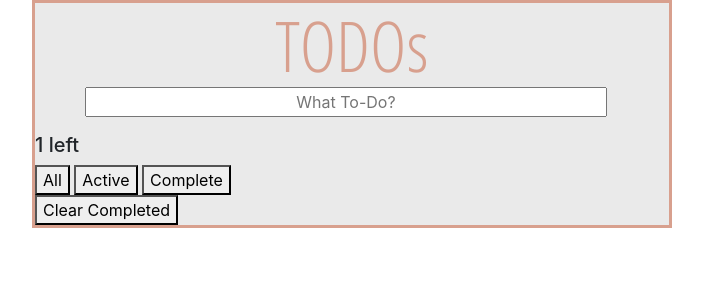
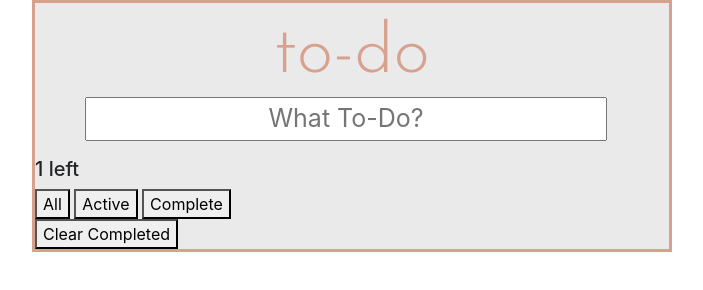
Before and after one commit to gabrielbrickle/TODOlist, a website: page index.html in a window 1280 px wide. Shown: the whole page, without its empty margins (288-991 px from the left). Drawn offline with nearby package versions, Linux system fonts and the light colour scheme; no server answers.

Commit message:
still working on styling and funcitonal buttons

```diff
--- a/index.html
+++ b/index.html
@@ -5,14 +5,14 @@
     <title>To Do List Gabriel</title>
     <link rel="stylesheet" href="https://cdnjs.cloudflare.com/ajax/libs/normalize/4.1.1/normalize.css" media="screen" title="no title" charset="utf-8">
     <link rel="stylesheet" href="node_modules/bootstrap/dist/css/bootstrap.css" media="screen" title="no title" charset="utf-8">
-    <link href='https://fonts.googleapis.com/css?family=Open+Sans+Condensed:300' rel='stylesheet' type='text/css'>
+<link href='https://fonts.googleapis.com/css?family=Josefin+Sans:400,300' rel='stylesheet' type='text/css'>
     <link rel="stylesheet" href="styles.css" media="screen" title="no title" charset="utf-8">
   </head>
   <body>
 
     <div class="maincontainer">
 
-        <h2>TODOs</h2>
+        <h2>to-do</h2>
 
     <div class="inputfields">
       <aside class="create-task">
--- a/styles.css
+++ b/styles.css
@@ -1,9 +1,16 @@
 h2 {
-  font-family: 'Open Sans Condensed', sans-serif;
+font-family: 'Josefin Sans', sans-serif;
+font-weight: lighter;
   font-size: 70px;
   margin: 0 auto;
   text-align: center;
   color: #D8A08E;
+  margin-top: 10px;
+}
+
+html {
+font-family: 'Josefin Sans', sans-serif;
+font-weight: lighter;
 }
 
 .maincontainer {
@@ -17,8 +24,17 @@ h2 {
   width: 522px;
   margin-left: 50px;
   text-align: center;
+  font-size: 25px;
 }
 a {
   text-decoration: none;
   color: #D8A08E;
 }
+
+a:hover {
+  color: #4668CE;
+}
+
+li {
+  font-size: 20px;
+}
```
